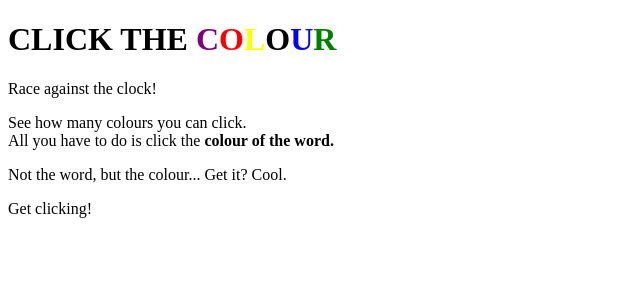
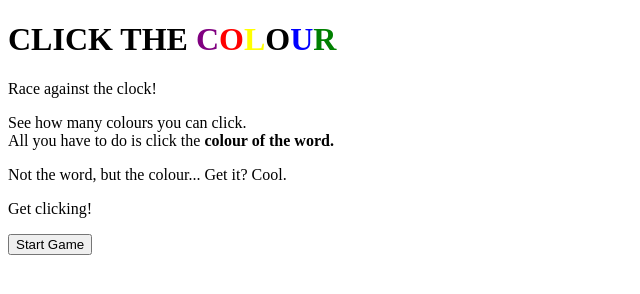
Before and after one commit to jimmi-meredith/Click-The-Colour, a plain HTML site: page index.html in a window 1280 px wide. Shown: the whole page, without its empty margins (0-640 px from the left). Drawn offline with Linux system fonts and the light colour scheme.

Commit message:
Add start button

```diff
--- a/index.html
+++ b/index.html
@@ -24,6 +24,9 @@
       <p>Not the word, but the colour... Get it? Cool.</p>
       <p>Get clicking!</p>
     </div>
+    <div class="button">
+      <button id="start-button">Start Game</button>
+    </div>
   </div>
 </body>
 
```
